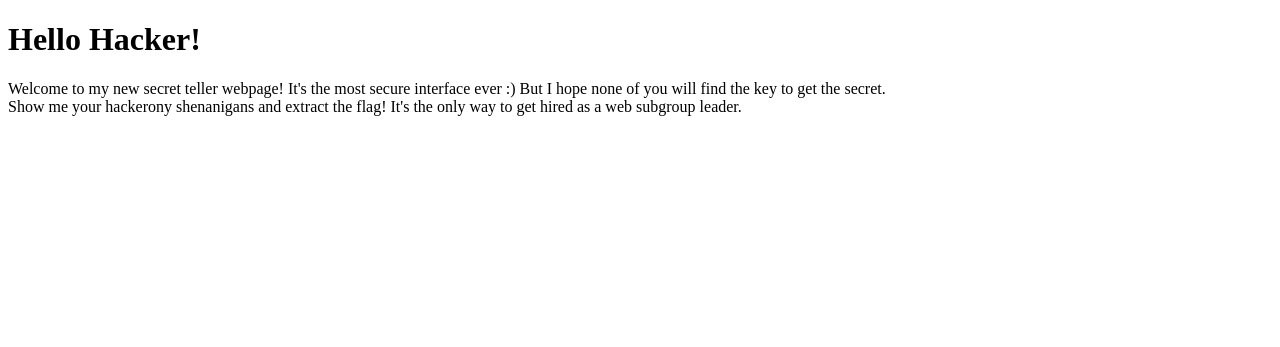
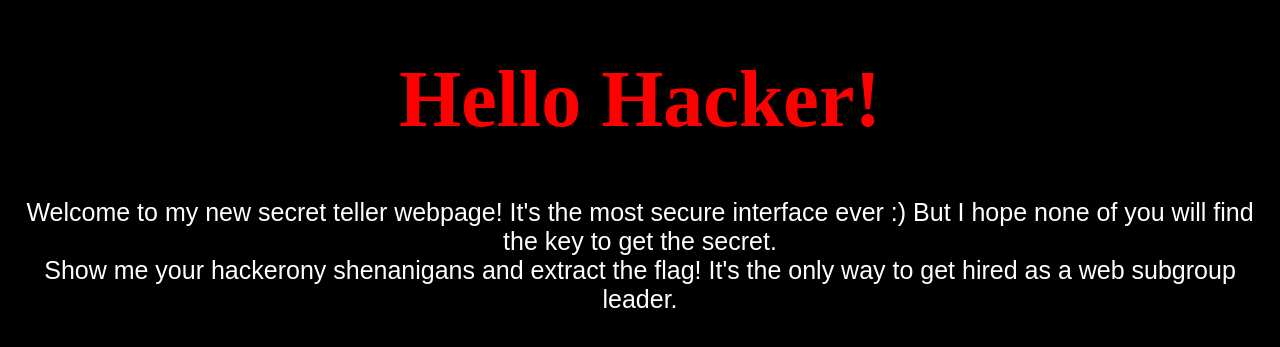
Before and after one commit to splint3rsec/ECSC_subgroups, a Flask app: page /hidden in a window 1280 px wide. Shown: the top 347 px of the page. Run offline with Flask 2, Linux system fonts and the light colour scheme; some web fonts are replaced.

Commit message:
css styling added

```diff
--- /dev/null
+++ b/web/static/css/style_secret.css
@@ -0,0 +1,22 @@
+@font-face {
+    font-family: Hacked;
+    src: url(https://hackedfont.com/HACKED.ttf);
+}
+
+body {
+    background-color: black;
+}
+
+#main h1{
+    font-family: 'Hacked';
+    color: red;
+    font-size: 80px;
+    text-align: center;
+}
+
+#main p{
+    color: white;
+    font-family: Arial, Helvetica, sans-serif;
+    text-align: center;
+    font-size: 25px;
+}
--- a/web/templates/secret.html
+++ b/web/templates/secret.html
@@ -3,16 +3,24 @@
 <head>
     <meta charset="UTF-8">
     <meta http-equiv="X-UA-Compatible" content="IE=edge">
+    <link rel="stylesheet" href="../static/css/style_secret.css">
     <link rel="icon" href="../static/icon.png">
     <meta name="viewport" content="width=device-width, initial-scale=1.0">
     <title>Secret teller</title>
 </head>
 <body>
+    <div id="main">
         <h1>Hello Hacker!</h1>
         <p>
             Welcome to my new secret teller webpage! It's the most secure interface ever :) But I hope none of you will find the key to get the secret.
             <br>
             Show me your hackerony shenanigans and extract the flag! It's the only way to get hired as a web subgroup leader.
         </p>
+    </div>
+    <div id="input">
+        <form>
+
+        </form>
+    </div>
 </body>
 </html>
```
Also changed, not shown: web/static/css/error.css (added, +21 -0 lines), web/templates/notfound.html (added, +15 -0 lines). Lines whose indentation alone changed are shown as unchanged.
